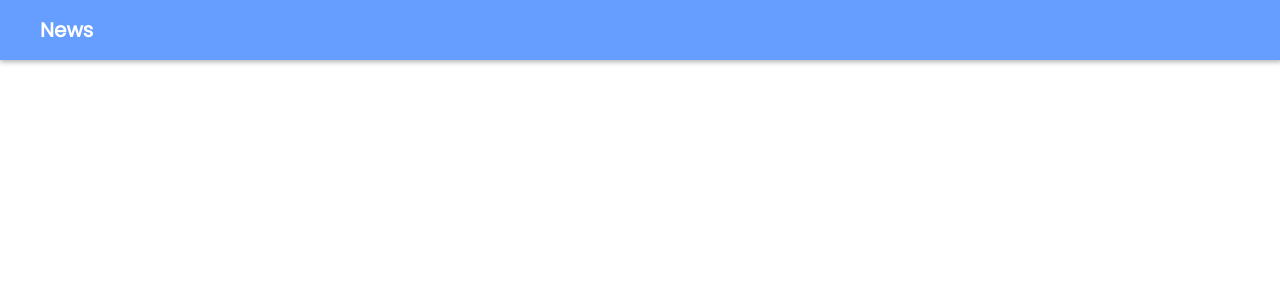
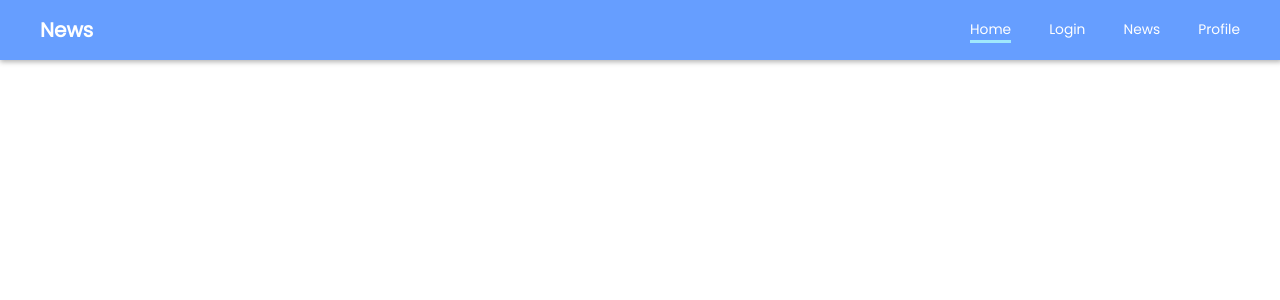
Before and after one commit to Babiy7/west-solutions-test, a React (Create React App) app: page / in a window 1280 px wide. Shown: the top 300 px of the page. Built offline with nearby package versions, Linux system fonts and the light colour scheme; a web font is replaced by a local one.

Commit message:
Made layout.

```diff
--- /dev/null
+++ b/src/components/UI/NavLinks/NavLink/NavLink.js
@@ -0,0 +1,19 @@
+import React from "react";
+import classes from "./NavLink.module.scss";
+
+import { NavLink } from "react-router-dom";
+
+const Link = props => {
+  return (
+    <NavLink
+      exact
+      className={classes.Link}
+      to={props.link}
+      activeClassName={classes.ActiveLink}
+    >
+      {props.children}
+    </NavLink>
+  );
+};
+
+export default Link;
--- /dev/null
+++ b/src/components/UI/NavLinks/NavLink/NavLink.module.scss
@@ -0,0 +1,18 @@
+@import "../../../../sass/vars";
+@import "../../../../sass/nav_link";
+
+.Link {
+  @extend %nav_link;
+
+  &:hover::before {
+    width: 100%;
+  }
+}
+
+.ActiveLink {
+  @extend %nav_link;
+
+  &:before {
+    width: 100%;
+  }
+}
--- /dev/null
+++ b/src/components/UI/NavLinks/NavLinks.js
@@ -0,0 +1,17 @@
+import React from "react";
+import NavLink from "./NavLink/NavLink";
+
+const NavLinks = props => {
+  return [
+    { title: "Home", link: "/" },
+    { title: "Login", link: "/login" },
+    { title: "News", link: "/news" },
+    { title: "Profile", link: "/profile" }
+  ].map(navLink => (
+    <NavLink link={navLink.link} active={navLink.active}>
+      {navLink.title}
+    </NavLink>
+  ));
+};
+
+export default NavLinks;
--- a/src/hoc/Layout/Layout.js
+++ b/src/hoc/Layout/Layout.js
@@ -1,5 +1,7 @@
 import React from "react";
 import classes from "./Layout.module.scss";
+
+import NavLinks from "../../components/UI/NavLinks/NavLinks";
 
 const Layout = props => {
   return (
@@ -7,6 +9,10 @@ const Layout = props => {
       <header className={classes.Header}>
         <div className={classes.Container}>
           <h3 className={classes.Logo}>News</h3>
+
+          <nav className={classes.Nav}>
+            <NavLinks />
+          </nav>
         </div>
       </header>
       {props.children}
--- a/src/hoc/Layout/Layout.module.scss
+++ b/src/hoc/Layout/Layout.module.scss
@@ -1,12 +1,15 @@
 .Layout {
+  padding: 0 20px;
+
+  background: #669eff;
+
+  box-shadow: 1px 1px 5px 1px rgba(black, 0.3);
+  overflow: hidden;
+
   .Header {
     height: 60px;
 
     display: flex;
-
-    background: #669eff;
-
-    box-shadow: 1px 1px 5px 1px rgba(black, 0.3);
 
     .Container {
       width: 100%;
@@ -15,6 +18,7 @@
 
       display: flex;
       align-items: center;
+      justify-content: space-between;
       margin: auto;
 
       .Logo {
@@ -22,6 +26,10 @@
 
         font-size: 20px;
       }
+
+      .Nav {
+        display: flex;
+      }
     }
   }
 }
--- a/src/index.js
+++ b/src/index.js
@@ -3,8 +3,14 @@ import ReactDOM from "react-dom";
 import "./index.scss";
 import App from "./App";
 import * as serviceWorker from "./serviceWorker";
+import { BrowserRouter } from "react-router-dom";
 
-ReactDOM.render(<App />, document.getElementById("root"));
+ReactDOM.render(
+  <BrowserRouter>
+    <App />
+  </BrowserRouter>,
+  document.getElementById("root")
+);
 
 // If you want your app to work offline and load faster, you can change
 // unregister() to register() below. Note this comes with some pitfalls.
--- /dev/null
+++ b/src/sass/_functions.scss
@@ -0,0 +1,8 @@
+@function calcFluidFontSize($f-min, $f-max) {
+  $k: ($f-max - $f-min)/ (1900 - 360);
+  $b: $f-min - $k * 360;
+
+  $b: $b * 1px;
+
+  @return calc(#{$k} * 100vw + #{$b});
+}
--- /dev/null
+++ b/src/sass/_nav_link.scss
@@ -0,0 +1,28 @@
+@import "../sass/vars";
+@import "../sass/functions";
+
+%nav_link {
+  position: relative;
+
+  margin-left: 38px;
+
+  color: white;
+
+  font-size: calcFluidFontSize(12, 15);
+  text-decoration: none;
+
+  &:before {
+    content: "";
+
+    width: 0%;
+    height: 3px;
+
+    position: absolute;
+    bottom: -3px;
+    left: 0;
+
+    background: #9fe8fc;
+
+    transition: all 0.2s linear;
+  }
+}
--- /dev/null
+++ b/src/sass/_vars.scss
@@ -0,0 +1,31 @@
+//colors
+$gray-light: #c5c5c5;
+$gray: #545454;
+$gray-strong: #4c4c4c;
+$orange-light: #f1cdb3;
+$black: #292929;
+$white: #f6f6f6;
+
+//responsive
+$laptop-L: "max-width: 1366px";
+
+$laptop: "max-width: 1024px";
+$laptop-h: "max-height: 1024px";
+$laptop-land: "max-width: 1366px";
+
+$tablet: "max-width: 768px";
+$tablet-h: "max-width: 768px";
+$tablet-land: "max-height: 1024px";
+
+$mobile-L: "max-width: 414px";
+$mobile-L-h: "max-height: 414px";
+$mobile-L-land: "max-width: 736px";
+
+$mobile-M: "max-width: 375px";
+$mobile-M-h: "max-height: 375px";
+$mobile-M-land: "max-width: 667px";
+$mobile-M-land-X: "max-width: 823px";
+
+$mobile-S: "max-width: 320px";
+$mobile-S-h: "max-height: 320px";
+$mobile-S-land: "max-width: 568px";
```
Also changed, not shown: src/components/UI/NavItems/NavItem/NavItem.js (deleted), src/components/UI/NavItems/NavItems.js (deleted).
